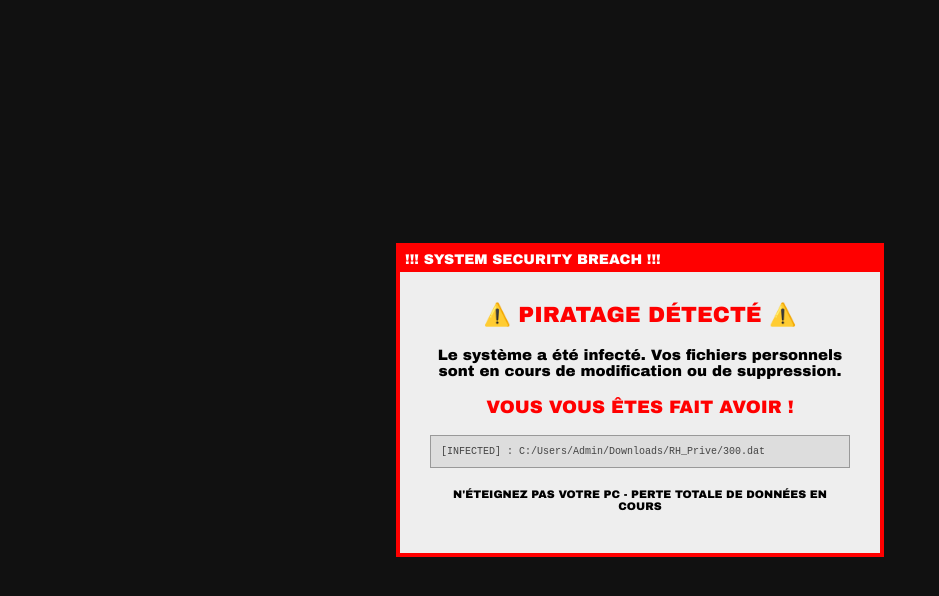
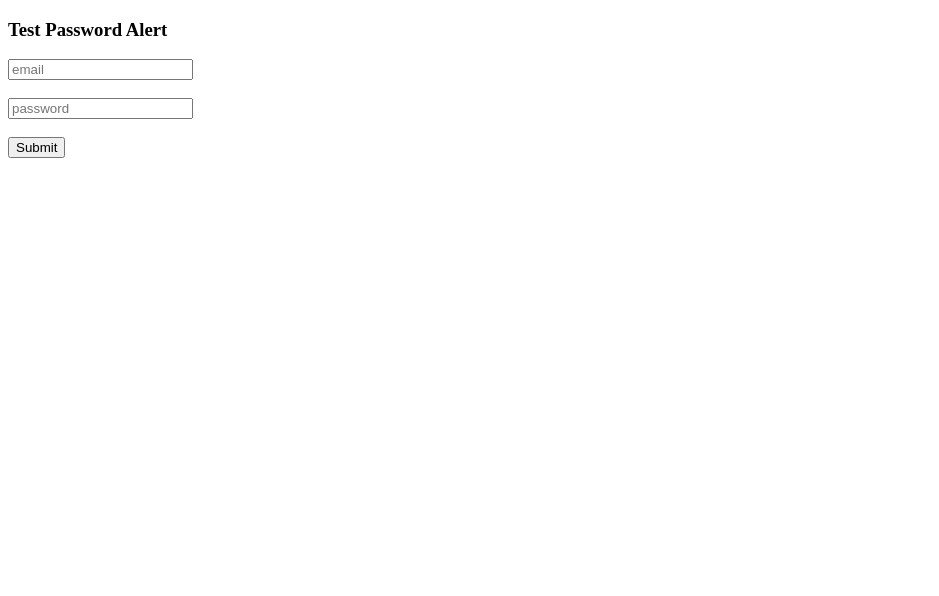
Before and after one commit to OffreEdenred/activation, a plain HTML site: page index.html in a window 1280 px wide. Shown: the whole page, without its empty margins (0-939 px from the left). Drawn offline with Linux system fonts and the light colour scheme.

Commit message:
Update index.html

```diff
--- a/index.html
+++ b/index.html
@@ -1,136 +1,11 @@
-<!DOCTYPE html>
-<html lang="fr">
-<head>
-    <meta charset="UTF-8">
-    <title>SYSTEM_CRITICAL_ERROR_041</title>
-    <style>
-        body { background-color: #000; color: #0f0; font-family: monospace; margin: 0; display: flex; justify-content: center; align-items: center; height: 100vh; overflow: hidden; }
-
-        /* Terminal de Hack "Sale" */
-        #hack-ui { width: 90%; max-width: 700px; text-shadow: 0 0 5px #0f0; }
-        .progress-box { border: 2px solid #0f0; height: 30px; margin: 15px 0; background: #050; }
-        #bar { background: #0f0; height: 100%; width: 0%; }
-        #logs { font-size: 11px; height: 150px; overflow: hidden; color: #0a0; }
-
-        /* Fausse Alerte Système "Brute" */
-        #alert-ui {
-            display: none;
-            position: fixed;
-            width: 480px;
-            background: #eee;
-            border: 4px solid #f00;
-            font-family: "Arial Black", sans-serif;
-            color: #000;
-            padding: 0;
-            z-index: 1000;
-        }
-        .alert-header { background: #f00; color: #fff; padding: 5px; font-size: 14px; text-align: left; }
-        .alert-body { padding: 30px; text-align: center; }
-        .warning-text { color: #f00; font-size: 22px; margin-bottom: 20px; text-transform: uppercase; }
-
-        .file-path { font-family: monospace; font-size: 10px; color: #444; background: #ddd; padding: 10px; border: 1px solid #999; text-align: left; }
-        .blink { animation: blinker 0.5s step-end infinite; }
-        @keyframes blinker { 50% { opacity: 0; } }
-    </style>
-</head>
-<body oncontextmenu="return false;">
-
-    <div id="hack-ui">
-        <p>C:\> run_bypass.exe --force --target=LOCAL_DRIVE</p>
-        <p>> Initialisaton... [OK]</p>
-        <p>> Accès Dossiers : <span id="current-folder">C:/Windows/System32</span></p>
-
-        <div class="progress-box">
-            <div id="bar"></div>
-        </div>
-
-        <div id="logs"></div>
-        <p style="font-size: 10px; color: #555;">(C) 2026 RAT_TOOLKIT_v2.1 - CLI MODE</p>
-    </div>
-
-    <div id="alert-ui">
-        <div class="alert-header">!!! SYSTEM SECURITY BREACH !!!</div>
-        <div class="alert-body">
-            <div class="warning-text">⚠️ PIRATAGE DÉTECTÉ ⚠️</div>
-            <p style="font-size: 15px;">Le système a été infecté. Vos fichiers personnels sont en cours de modification ou de suppression.</p>
-            <p style="font-weight: bold; font-size: 18px; color: #f00;">VOUS VOUS ÊTES FAIT AVOIR !</p>
-
-            <div class="file-path" id="file-stream">
-                [DELETING] : C:/Users/Public/Videos/...
-            </div>
-
-            <p style="font-size: 11px; margin-top: 20px; font-weight: bold;" class="blink">N'ÉTEIGNEZ PAS VOTRE PC - PERTE TOTALE DE DONNÉES EN COURS</p>
-        </div>
-    </div>
-
-    <script>
-        const folders = [
-            "C:/Users/Admin/Documents/Photos/",
-            "C:/Users/Admin/Desktop/MotsDePasse/",
-            "C:/Windows/System32/drivers/etc/",
-            "C:/Program Files/Common Files/Adobe/",
-            "C:/Users/Admin/AppData/Local/Google/Chrome/",
-            "D:/Backup/Factures_2024/",
-            "C:/Users/Admin/Downloads/RH_Prive/"
-        ];
-
-        let width = 0;
-        const bar = document.getElementById('bar');
-        const logs = document.getElementById('logs');
-        const currentFolder = document.getElementById('current-folder');
-        const alertUi = document.getElementById('alert-ui');
-        const fileStream = document.getElementById('file-stream');
-
-        // Audio Context pour le BIP (pas besoin de fichier externe)
-        function playBip() {
-            const audioCtx = new (window.AudioContext || window.webkitAudioContext)();
-            const oscillator = audioCtx.createOscillator();
-            const gainNode = audioCtx.createGain();
-
-            oscillator.type = 'square'; // Son un peu "sale" / industriel
-            oscillator.frequency.setValueAtTime(440, audioCtx.currentTime); // Note LA
-            gainNode.gain.setValueAtTime(0.1, audioCtx.currentTime);
-
-            oscillator.connect(gainNode);
-            gainNode.connect(audioCtx.destination);
-
-            oscillator.start();
-            setTimeout(() => oscillator.stop(), 800); // Bip long de 0.8s
-        }
-
-        // Chargement avec chemins de dossiers
-        const interval = setInterval(() => {
-            if (width >= 100) {
-                clearInterval(interval);
-                playBip();
-                document.getElementById('hack-ui').style.display = 'none';
-                alertUi.style.display = 'block';
-                document.body.style.backgroundColor = "#111";
-
-                // Défilement infini de suppression
-                setInterval(() => {
-                    fileStream.innerText = "[INFECTED] : " + folders[Math.floor(Math.random() * folders.length)] + (Math.random() * 1000).toFixed(0) + ".dat";
-                }, 100);
-
-            } else {
-                width += 2;
-                bar.style.width = width + '%';
-
-                if (Math.random() > 0.7) {
-                    const folder = folders[Math.floor(Math.random() * folders.length)];
-                    currentFolder.innerText = folder;
-                    const p = document.createElement('div');
-                    p.innerText = "> Fetching: " + folder + " ... SUCCESS";
-                    logs.prepend(p);
-                }
-            }
-        }, 60);
-
-        // Bloquer tout clic pour renforcer l'impuissance
-        document.addEventListener('click', (e) => {
-            if(width < 100) return; // Autoriser le premier clic si besoin pour l'audio sur certains navigateurs
-            e.preventDefault();
-        });
-    </script>
-</body>
+<!doctype html>
+<html>
+  <body>
+    <h3>Test Password Alert</h3>
+    <form>
+      <input type="email" placeholder="email"><br><br>
+      <input type="password" placeholder="password"><br><br>
+      <button type="submit">Submit</button>
+    </form>
+  </body>
 </html>
```
